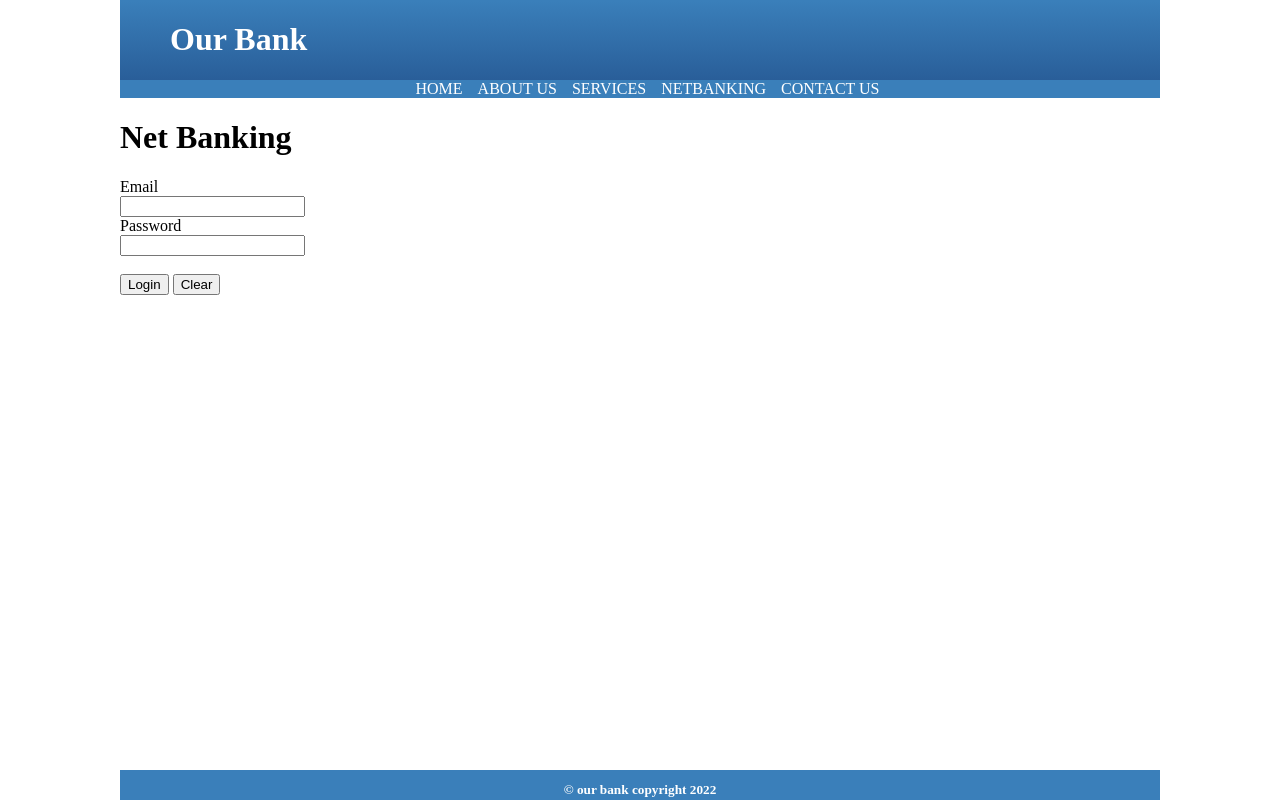
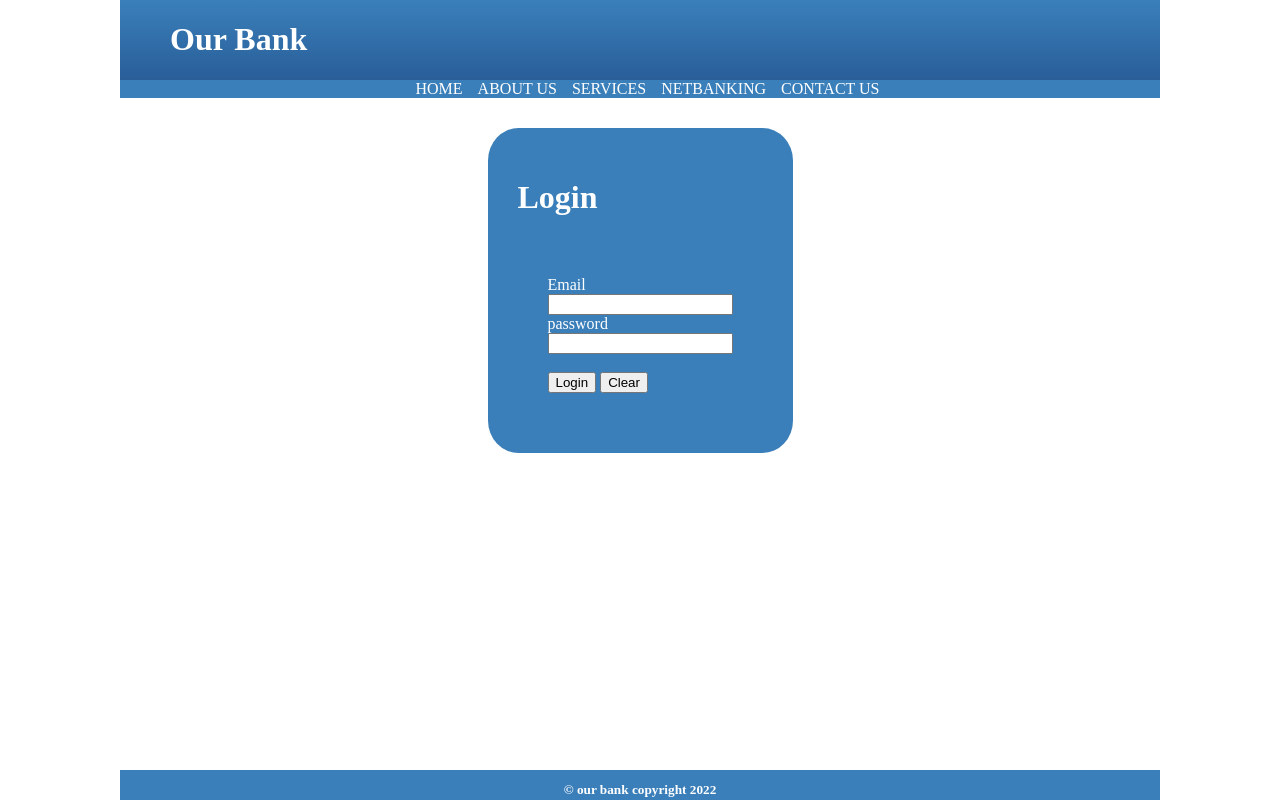
Before and after one commit to Jadli03/web-bank, a plain HTML site: page net.html in a window 1280 px wide. Drawn offline with Linux system fonts and the light colour scheme.

Commit message:
style nad image added

```diff
--- a/net.html
+++ b/net.html
@@ -22,16 +22,18 @@
     </ul>
     </nav>
 
-    <main>
-      <h1> Net Banking </h1>
-      <form>
-        Email<br>
+    <main class="net-main">
+      <div class="login-form">
+      <h1> Login </h1>
+      <form class="login-form">
+        <label> Email </label><br>
         <input type="email" name="email"><br>
-        Password<br>
+        <label> password </label><br>
         <input type="password" name="password"><br><br>
         <input type="submit" value="Login">
         <input type="reset" value="Clear">
       </form>
+    </div>
     </main>
 
     <footer>
--- a/style.css
+++ b/style.css
@@ -90,6 +90,22 @@ main .loan-list ul li{
    .about-page h1 {
     text-align: center;
     }
+
+.net-main {
+    display: flex;
+    flex-direction: column;
+    justify-content: center;
+    align-items: center;
+}
+
+.login-form{
+    margin-top: 30px;
+    padding: 30px;
+    background-color: #3a7fba;
+    color: white;
+    border-radius: 10%;
+}
+
 footer{
    margin-top: auto;
     padding: 10px 10px 0px 10px;
```
